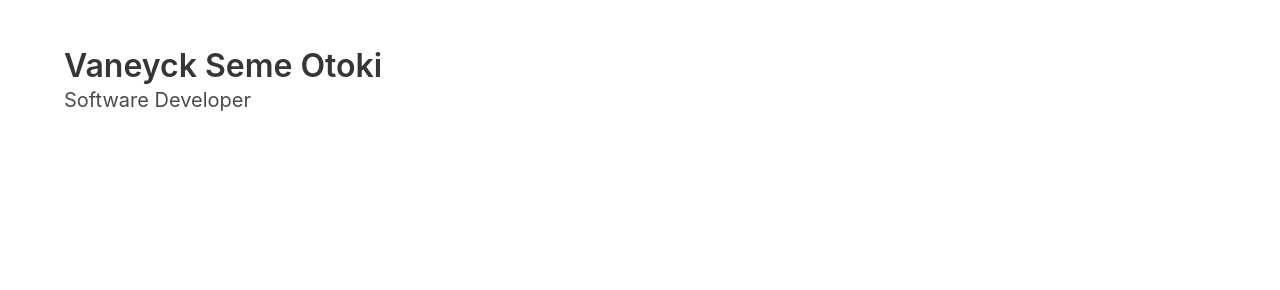
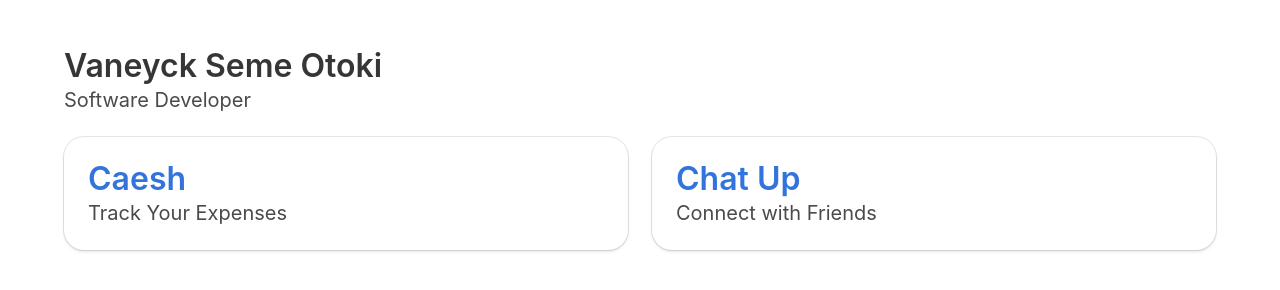
Before and after one commit to vaneyck/vaneyck.github.io, a plain HTML site: page index.html in a window 1280 px wide. Drawn offline with nearby package versions, Linux system fonts and the light colour scheme.

Commit message:
Add some projects

```diff
--- a/index.html
+++ b/index.html
@@ -6,6 +6,7 @@
   <meta name="viewport" content="width=device-width, initial-scale=1">
   <title>Software Developer | Vaneyck Seme Otoki</title>
   <link rel="stylesheet" href="https://cdnjs.cloudflare.com/ajax/libs/bulma/0.7.5/css/bulma.min.css">
+  <link rel="stylesheet" href="main.css">
   <script defer src="https://use.fontawesome.com/releases/v5.3.1/js/all.js"></script>
 </head>
 
@@ -16,6 +17,32 @@
       <p class="subtitle">
         Software Developer
       </p>
+      <div class="columns">
+        <div class="column">
+          <div class="card project">
+            <div class="card-content">
+              <p class="title">
+                <a href="https://caesh.app/" target="_blank">Caesh</a>
+              </p>
+              <p class="subtitle">
+                Track Your Expenses
+              </p>
+            </div>
+          </div>
+        </div>
+        <div class="column">
+          <div class="card project">
+            <div class="card-content">
+              <p class="title">
+                <a href="http://getchatup.com" target="_blank">Chat Up</a>
+              </p>
+              <p class="subtitle">
+                Connect with Friends
+              </p>
+            </div>
+          </div>
+        </div>
+      </div>
     </div>
   </section>
 </body>
--- /dev/null
+++ b/main.css
@@ -0,0 +1,3 @@
+.project {
+  border-radius: 20px;
+}
```
